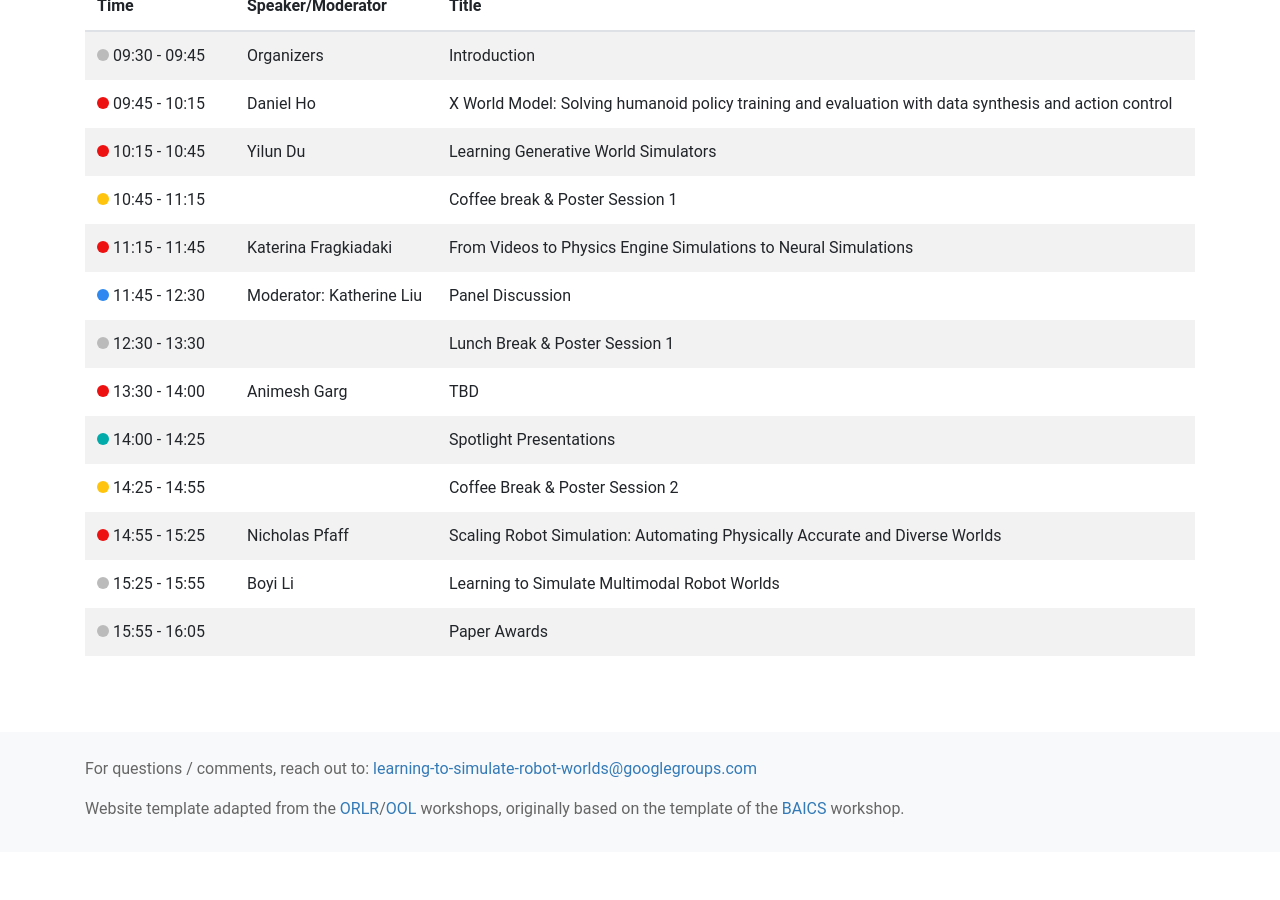
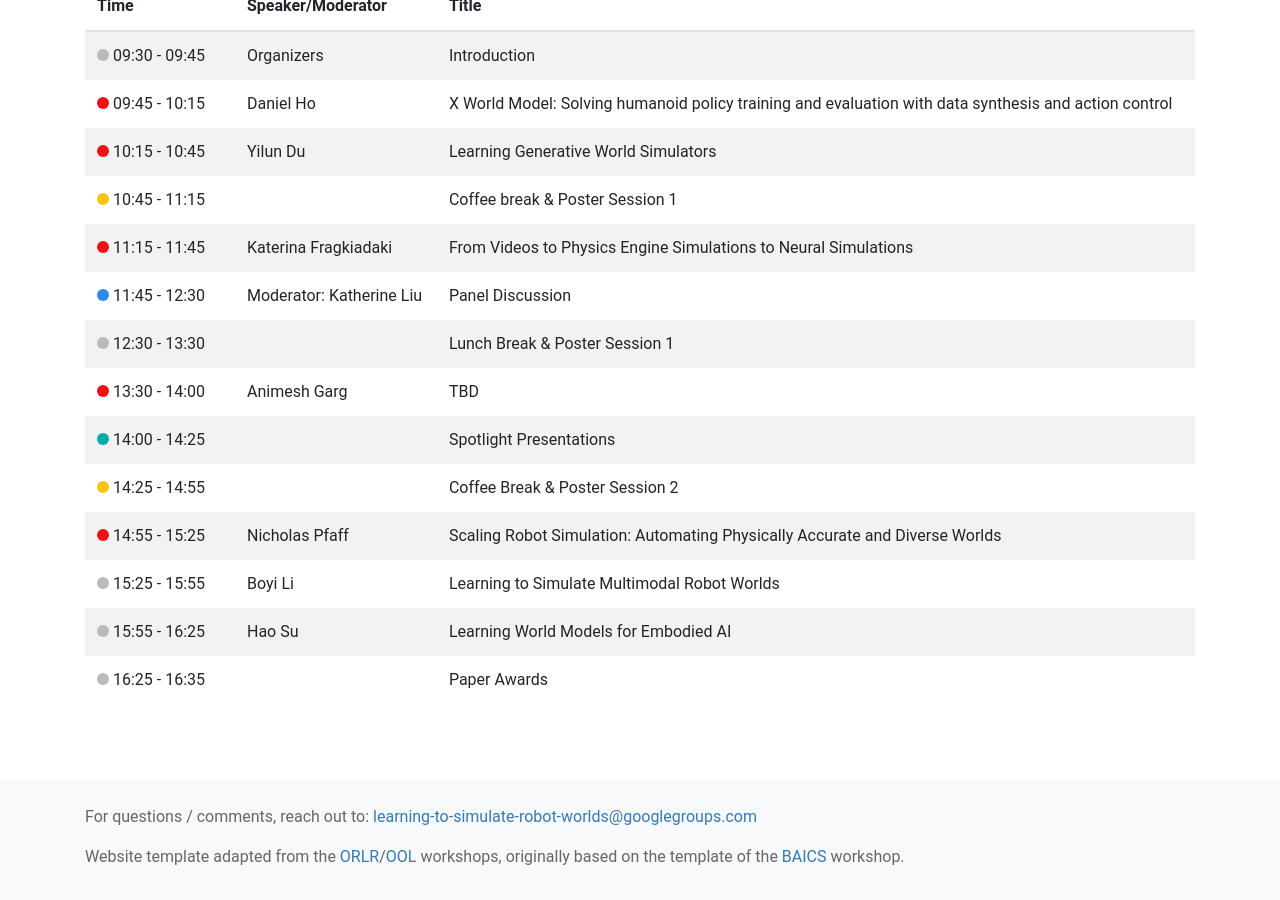
Before and after one commit to simulatingrobotworlds/simulatingrobotworlds.github.io, a Jekyll site: the page built from schedule.html, in a window 1280 px wide and 900 px high, scrolled down 701 px. Built offline with Jekyll 4.4.1, drawn with Linux system fonts in a browser that asks for light colours; nearby versions of some CDN libraries; before the commit the page ends 1553 px from its top, so only the background shows below that.

Commit message:
Update shedule

```diff
--- a/schedule.html
+++ b/schedule.html
@@ -90,8 +90,12 @@ layout: default
         <td>Boyi Li</td>
         <td>Learning to Simulate Multimodal Robot Worlds</td>
       </tr>
+      <td><span class="dot-other-session"></span> 15:55 - 16:25</td>
+      <td>Hao Su</td>
+      <td>Learning World Models for Embodied AI</td>
+    </tr>
       <tr>
-        <td><span class="dot-other-session"></span> 15:55 - 16:05</td>
+        <td><span class="dot-other-session"></span> 16:25 - 16:35</td>
         <td></td>
         <td>Paper Awards</td>
       </tr>
```
